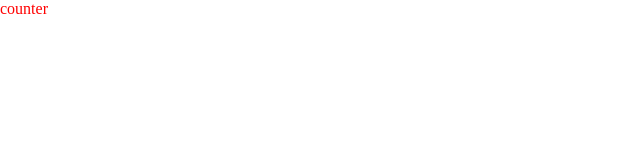
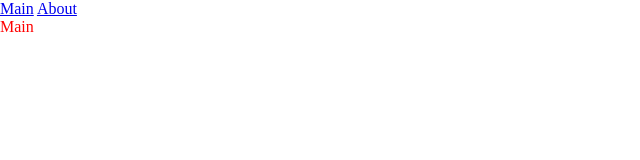
Before and after one commit to rsm1985/production-project, a React app: page / in a window 1280 px wide. Shown: the top 160 px of the page, without its empty margins (0-640 px from the left). Built offline with nearby package versions, Linux system fonts and the light colour scheme.

Commit message:
Add react router dom, add lazy and suspense

```diff
--- a/package.json
+++ b/package.json
@@ -12,6 +12,7 @@
     "@types/node": "^17.0.21",
     "@types/react": "^17.0.39",
     "@types/react-dom": "^17.0.11",
+    "@types/react-router-dom": "^5.3.3",
     "@types/webpack": "^5.28.0",
     "@types/webpack-dev-server": "^4.7.2",
     "css-loader": "^6.6.0",
@@ -32,6 +33,7 @@
   "license": "ISC",
   "dependencies": {
     "react": "^17.0.2",
-    "react-dom": "^17.0.2"
+    "react-dom": "^17.0.2",
+    "react-router-dom": "^6.2.1"
   }
 }
--- a/src/App.tsx
+++ b/src/App.tsx
@@ -1,11 +1,19 @@
-import React from 'react';
+import React, {Suspense} from 'react';
 import "./index.scss"
-import {Counter} from "./components/Counter";
+import {Route, Routes, Link} from "react-router-dom";
+import {AboutAsync} from "./pages/About/About.async";
+import {MainAsync} from "./pages/Main/Main.async";
 
 export const App = () => {
     return (
         <div className="app">
-            <Counter />
+            <Link to="/">Main</Link> <Link to="/about">About</Link>
+            <Suspense fallback={<div>...loading</div>}>
+                <Routes>
+                    <Route path="/about" element={<AboutAsync />}/>
+                    <Route path="/" element={<MainAsync />}/>
+                </Routes>
+            </Suspense>
         </div>
     );
 };
--- a/src/index.tsx
+++ b/src/index.tsx
@@ -1,4 +1,5 @@
 import {render} from "react-dom";
 import {App} from "./App";
+import {BrowserRouter} from "react-router-dom";
 
-render(<App />, document.getElementById("root"))
+render(<BrowserRouter><App/></BrowserRouter>, document.getElementById("root"))
--- /dev/null
+++ b/src/pages/About/About.async.ts
@@ -0,0 +1,5 @@
+import {lazy} from "react";
+
+export const AboutAsync = lazy(() =>
+    import('./About')
+);
--- /dev/null
+++ b/src/pages/About/About.tsx
@@ -0,0 +1,11 @@
+import React from 'react';
+
+export const About = () => {
+    return (
+        <div>
+            About
+        </div>
+    );
+};
+
+export default About;
--- /dev/null
+++ b/src/pages/Main/Main.async.tsx
@@ -0,0 +1,5 @@
+import {lazy} from "react";
+
+export const MainAsync = lazy(() =>
+    import('./Main')
+);
--- /dev/null
+++ b/src/pages/Main/Main.tsx
@@ -0,0 +1,11 @@
+import React from 'react';
+
+export const Main = () => {
+    return (
+        <div>
+            Main
+        </div>
+    );
+};
+
+export default Main
```
Also changed, not shown: 2 other files (tests, documents, lock files or other folders).
